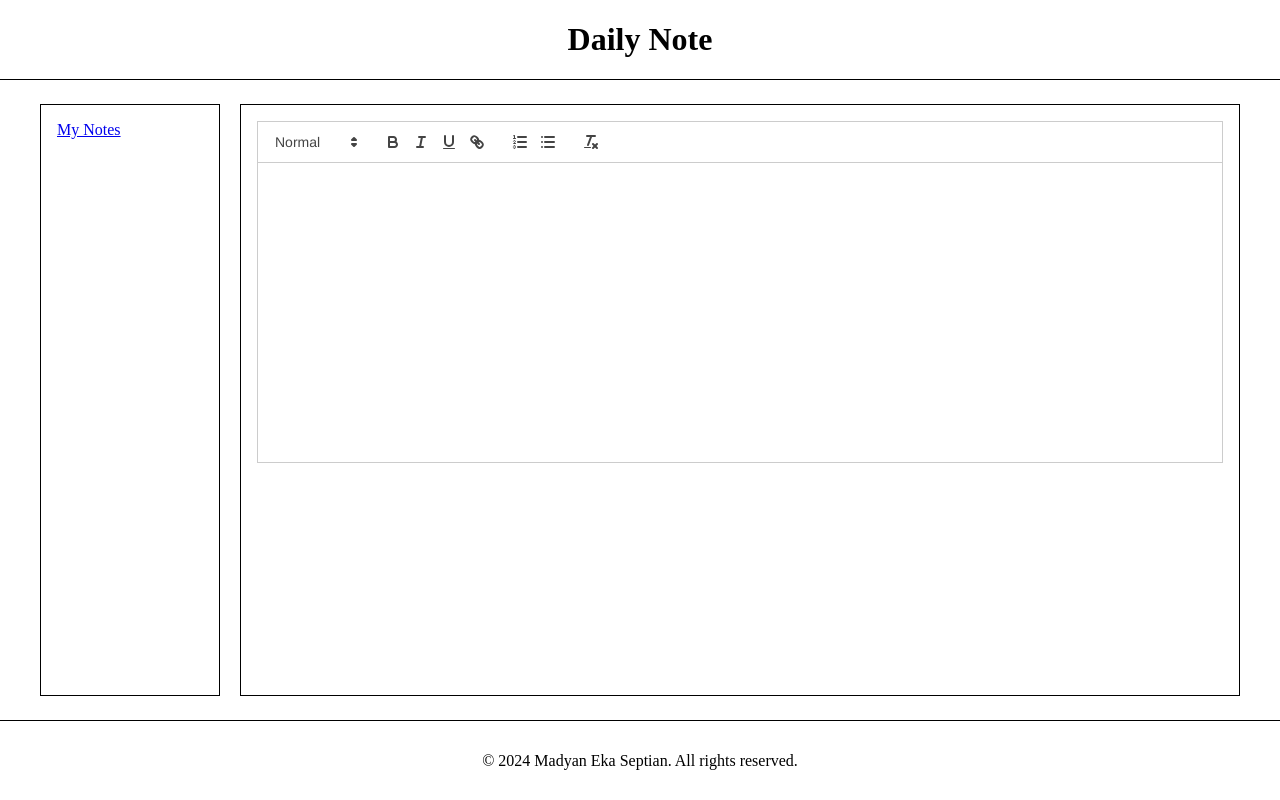
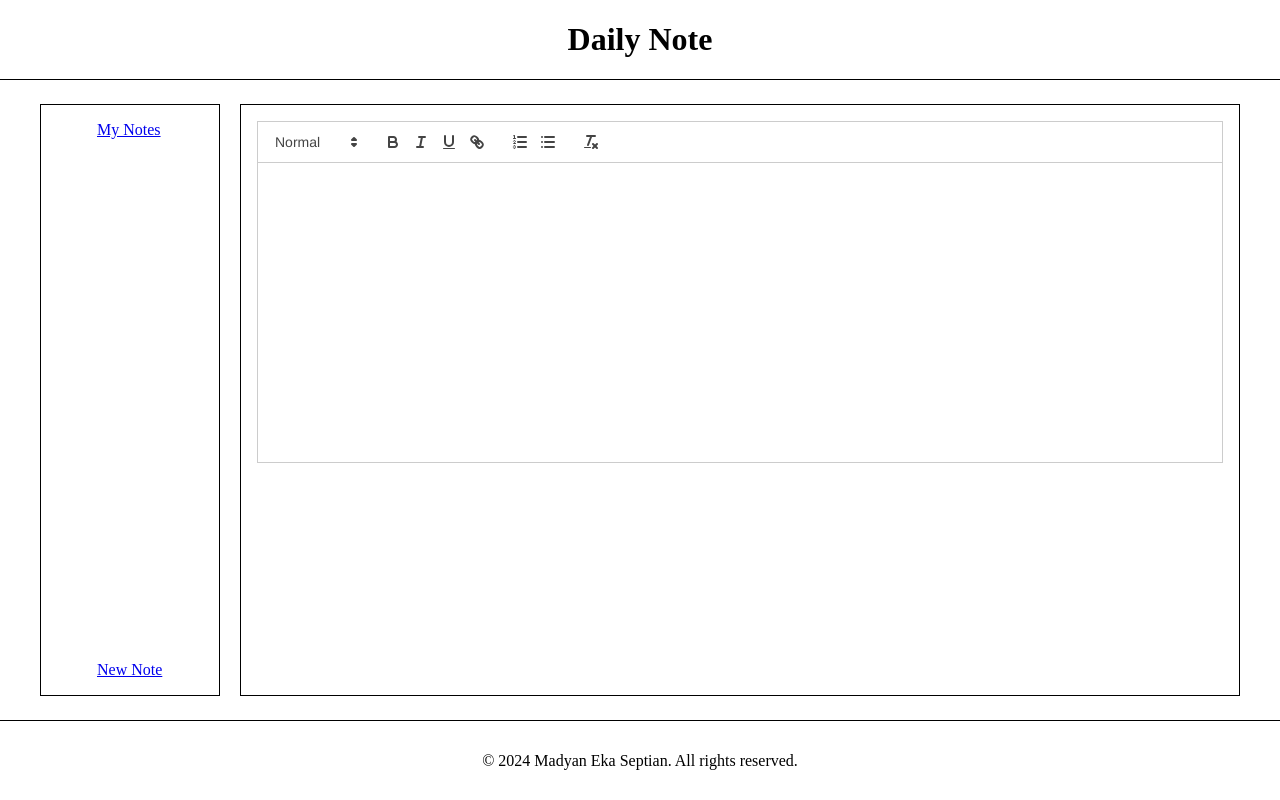
Before and after one commit to madyanes/daily-note, a React (Vite) app: page /new in a window 1280 px wide. Built offline with nearby package versions, Linux system fonts and the light colour scheme.

Commit message:
Add new note menu

```diff
--- a/src/components/SideMenu.jsx
+++ b/src/components/SideMenu.jsx
@@ -1,7 +1,16 @@
 export default function SideMenu() {
   return (
     <section id='side-menu'>
-      <a href='#'>My Notes</a>
+      <nav>
+        <ul>
+          <li>
+            <a href='#'>My Notes</a>
+          </li>
+          <li id='new-note'>
+            <a href='#'>New Note</a>
+          </li>
+        </ul>
+      </nav>
     </section>
   )
 }
--- a/src/styles/Main.css
+++ b/src/styles/Main.css
@@ -44,4 +44,18 @@ main > section {
 
 section#side-menu {
   flex: 0 0 15%;
+  position: relative;
 }
+
+section#side-menu ul {
+  list-style-type: none;
+}
+
+section#side-menu li {
+  margin-bottom: 1rem;
+}
+
+section#side-menu #new-note {
+  position: absolute;
+  bottom: 0;
+}
```
